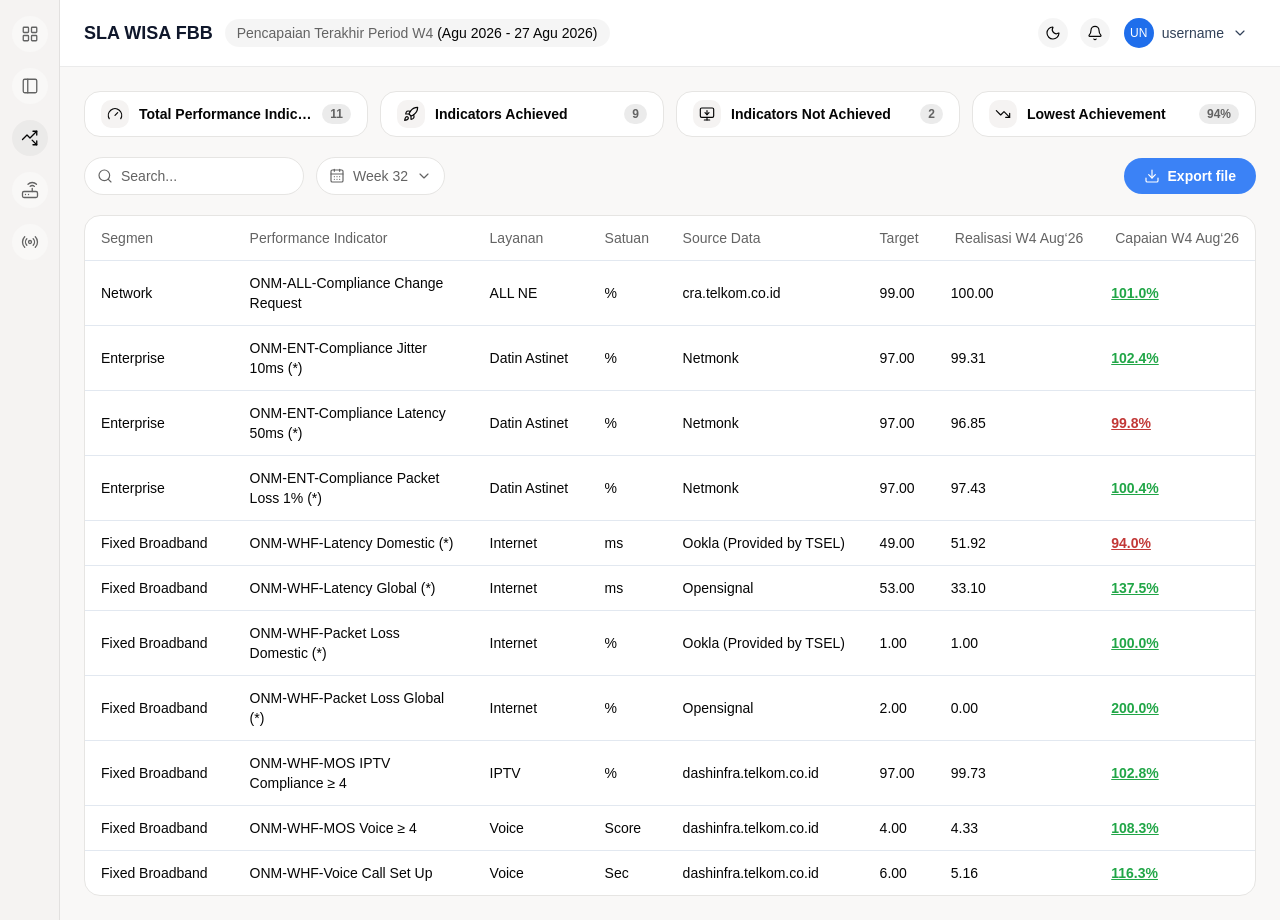
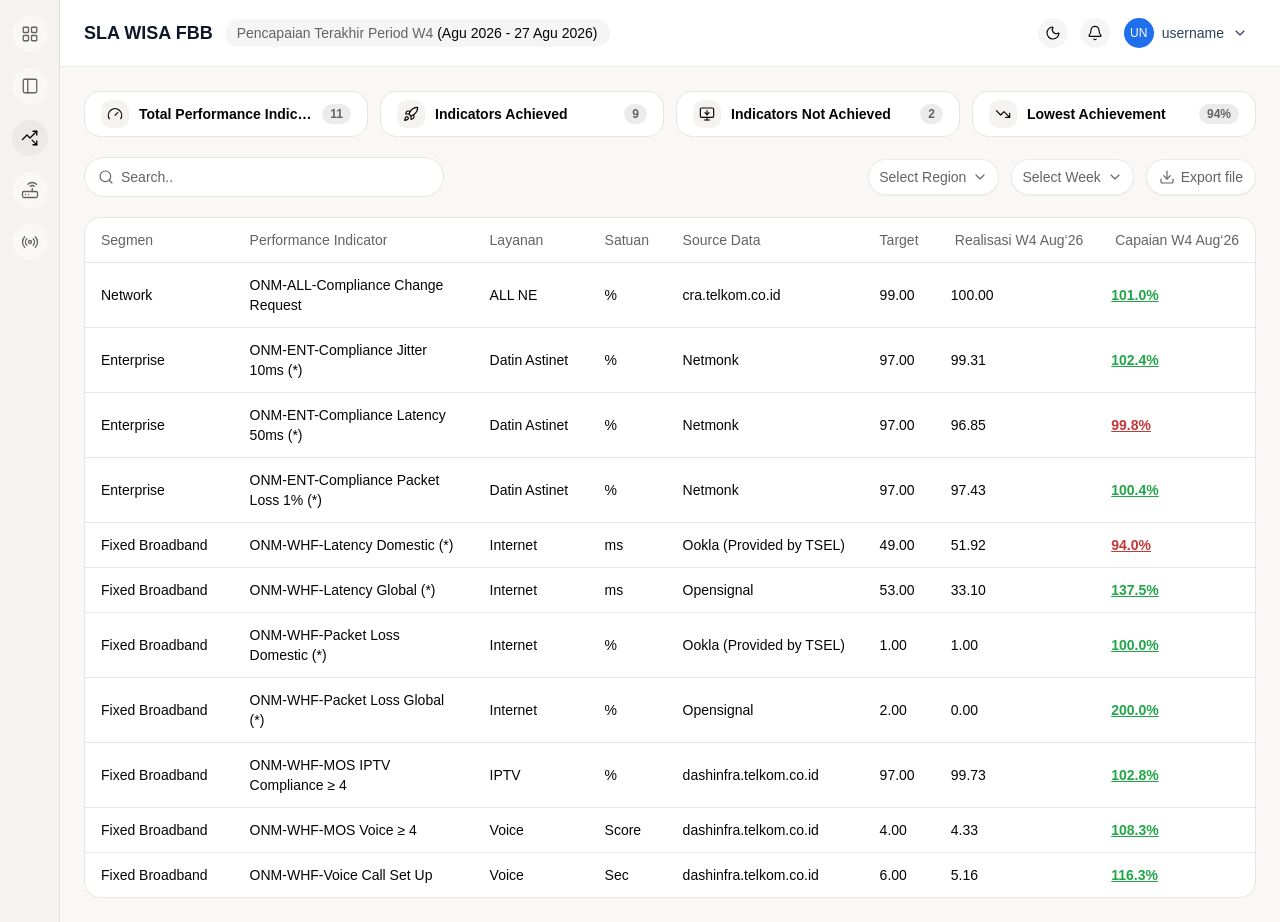
Before and after one commit to Robby18N/Dashboard-TIF, a Next.js app: page /fbb in a window 1280 px wide. Built offline with nearby package versions, Linux system fonts and the light colour scheme.

Commit message:
Restyle FBB dashboard filter bar to match Figma design (node 94:6942)
Search input with clear button, Select Region / Select Week pill
dropdowns, and a restyled Export file button.

```diff
--- a/app/fbb/page.tsx
+++ b/app/fbb/page.tsx
@@ -1,7 +1,9 @@
+"use client";
+
+import { useState } from "react";
 import Link from "next/link";
 import {
   Bell,
-  CalendarDays,
   ChevronDown,
   Download,
   Gauge,
@@ -15,6 +17,7 @@ import {
   Search,
   TrendingDown,
   TrendingUpDown,
+  X,
 } from "lucide-react";
 import type { LucideIcon } from "lucide-react";
 
@@ -194,6 +197,8 @@ const TABLE_COLUMNS = [
 ] as const;
 
 export default function FbbDashboard() {
+  const [search, setSearch] = useState("");
+
   return (
     <div className="flex min-h-screen bg-[#f9f8f7]">
       {/* Sidebar */}
@@ -274,25 +279,45 @@ export default function FbbDashboard() {
           </div>
 
           {/* Filters + actions */}
-          <div className="flex items-center gap-3">
-            <div className="flex w-[220px] items-center gap-2 rounded-full border border-[#e6e5e3] bg-white px-3 py-2">
-              <Search className="size-4 shrink-0 text-[#636363]" strokeWidth={1.75} />
+          <div className="flex items-center justify-between gap-3">
+            <div className="relative h-[40px] w-full max-w-[360px] shrink-0">
+              <Search
+                className="pointer-events-none absolute left-[14px] top-1/2 size-4 -translate-y-1/2 text-[#636363]"
+                strokeWidth={1.75}
+              />
               <input
                 type="text"
-                placeholder="Search..."
-                className="w-full bg-transparent text-sm text-[#636363] outline-none placeholder:text-[#636363]"
+                value={search}
+                onChange={(e) => setSearch(e.target.value)}
+                placeholder="Search.."
+                className="h-full w-full rounded-full border border-[#e6e5e3] bg-white py-1 pl-9 pr-8 text-sm text-[#050505] outline-none placeholder:text-[#636363]"
               />
+              {search && (
+                <button
+                  type="button"
+                  aria-label="Clear search"
+                  onClick={() => setSearch("")}
+                  className="absolute right-[14px] top-1/2 flex size-4 -translate-y-1/2 items-center justify-center text-[#636363] hover:text-[#050505]"
+                >
+                  <X className="size-4" strokeWidth={1.75} />
+                </button>
+              )}
             </div>
-            <div className="flex items-center gap-2 rounded-full border border-[#e6e5e3] bg-white px-3 py-2 text-sm text-[#636363]">
-              <CalendarDays className="size-4" strokeWidth={1.75} />
-              Week 32
-              <ChevronDown className="size-4" strokeWidth={1.75} />
+
+            <div className="flex shrink-0 items-center gap-3">
+              <button className="flex h-9 items-center gap-1.5 whitespace-nowrap rounded-full border border-black/[0.08] bg-white px-2.5 py-1.5 text-sm font-medium text-[#636363] shadow-[0px_1px_1px_rgba(0,0,0,0.05)] transition-colors hover:bg-black/[0.02]">
+                Select Region
+                <ChevronDown className="size-4" strokeWidth={1.75} />
+              </button>
+              <button className="flex h-9 items-center gap-1.5 whitespace-nowrap rounded-full border border-black/[0.08] bg-white px-2.5 py-1.5 text-sm font-medium text-[#636363] shadow-[0px_1px_1px_rgba(0,0,0,0.05)] transition-colors hover:bg-black/[0.02]">
+                Select Week
+                <ChevronDown className="size-4" strokeWidth={1.75} />
+              </button>
+              <button className="flex h-9 items-center gap-1.5 whitespace-nowrap rounded-full border border-black/[0.08] bg-white px-3 py-1.5 text-sm font-medium text-[#636363] shadow-[0px_1px_1px_rgba(0,0,0,0.05)] transition-colors hover:bg-black/[0.02]">
+                <Download className="size-4" strokeWidth={1.75} />
+                Export file
+              </button>
             </div>
-            <div className="flex-1" />
-            <button className="flex items-center gap-2 rounded-full bg-[#3b82f6] px-5 py-2 text-sm font-semibold text-white transition-opacity hover:opacity-90">
-              <Download className="size-4" strokeWidth={1.75} />
-              Export file
-            </button>
           </div>
 
           {/* Data table */}
```
